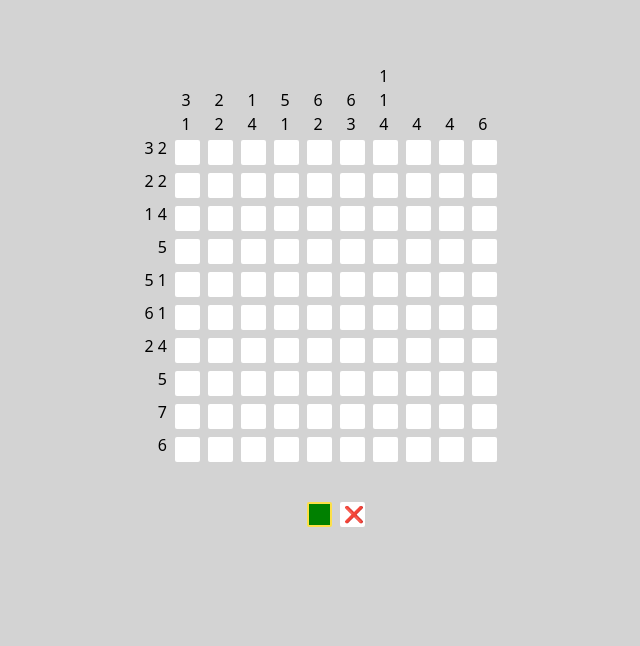
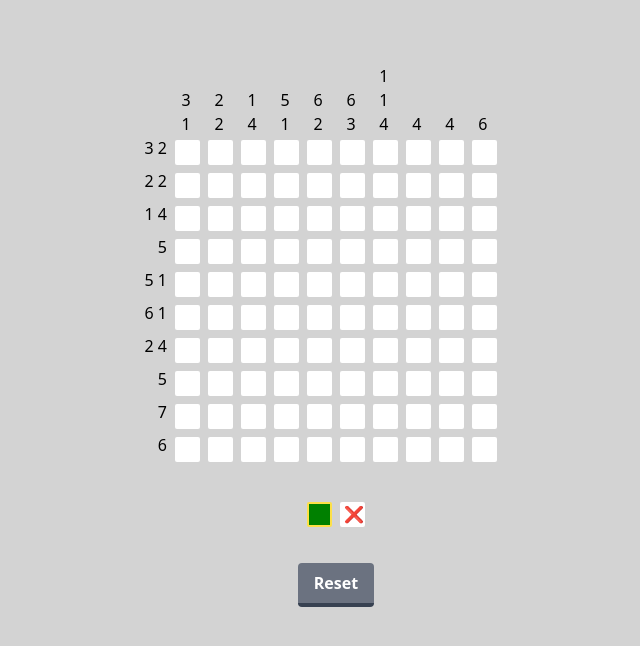
Before and after one commit to thomasdelauro22/nonogram, a Next.js app: page / in a window 1280 px wide. Shown: the top 646 px of the page, without its empty margins (304-944 px from the left). Built offline with nearby package versions, Linux system fonts and the light colour scheme.

Commit message:
add reset button

```diff
--- /dev/null
+++ b/components/Button.tsx
@@ -0,0 +1,18 @@
+export interface ButtonProps {
+  className?: string;
+  text: string;
+  onClick: any;
+}
+
+const Button: React.FC<ButtonProps> = ({ className, text, onClick }) => {
+  return (
+    <button
+      onClick={onClick}
+      className={`${className} bg-gray-500 hover:bg-gray-400 text-white font-bold py-2 px-4 border-b-4 border-gray-700 hover:border-gray-500 rounded`}
+    >
+      {text}
+    </button>
+  );
+};
+
+export default Button;
--- a/components/Gameboard.tsx
+++ b/components/Gameboard.tsx
@@ -3,6 +3,7 @@ import Hints from "./Hints";
 import Pixel from "./Pixel";
 import StatePixel from "./StatePixel";
 import { isLineComplete, numHintsSatisfied } from "@/solver/line";
+import Button from "./Button";
 
 export type GameboardTypes = {
   width: number;
@@ -13,6 +14,20 @@ export type GameboardTypes = {
 const Gameboard: React.FC<GameboardTypes> = ({ width, height, hints }) => {
   let pixelArray: JSX.Element[][] = [];
   let pixelStates: any[][] = [];
+
+  const resetBoard = () => {
+    for (let pixelRow of pixelStates) {
+      for (let pixel of pixelRow) {
+        pixel[1]("unknown");
+      }
+    }
+    for (let hint of satisfiedHints) {
+      hint[1]({
+        start: 0,
+        end: 0,
+      });
+    }
+  };
 
   // Pixels set this value each time they change
   // so we can check the completion status of the line
@@ -168,12 +183,15 @@ const Gameboard: React.FC<GameboardTypes> = ({ width, height, hints }) => {
           currState={mouseState}
           stateValue="shaded"
           setMouseState={setMouseState}
-        ></StatePixel>
+        />
         <StatePixel
           currState={mouseState}
           stateValue="unshaded"
           setMouseState={setMouseState}
-        ></StatePixel>
+        />
+      </div>
+      <div className="flex flex-row relative justify-center mt-8">
+        <Button text="Reset" onClick={resetBoard} />
       </div>
     </>
   );
--- a/pages/index.tsx
+++ b/pages/index.tsx
@@ -1,6 +1,6 @@
+import Button from "@/components/Button";
+import Gameboard from "@/components/Gameboard";
 import { Board } from "../types/Board";
-
-import Gameboard from "@/components/Gameboard";
 
 export default function Home() {
   const board = new Board();
@@ -26,7 +26,7 @@ export default function Home() {
     ["1", "1", "4"],
     ["4"],
     ["4"],
-    ["6"]
+    ["6"],
   ];
   board.initialize(boardWidth, boardHeight);
 
```
